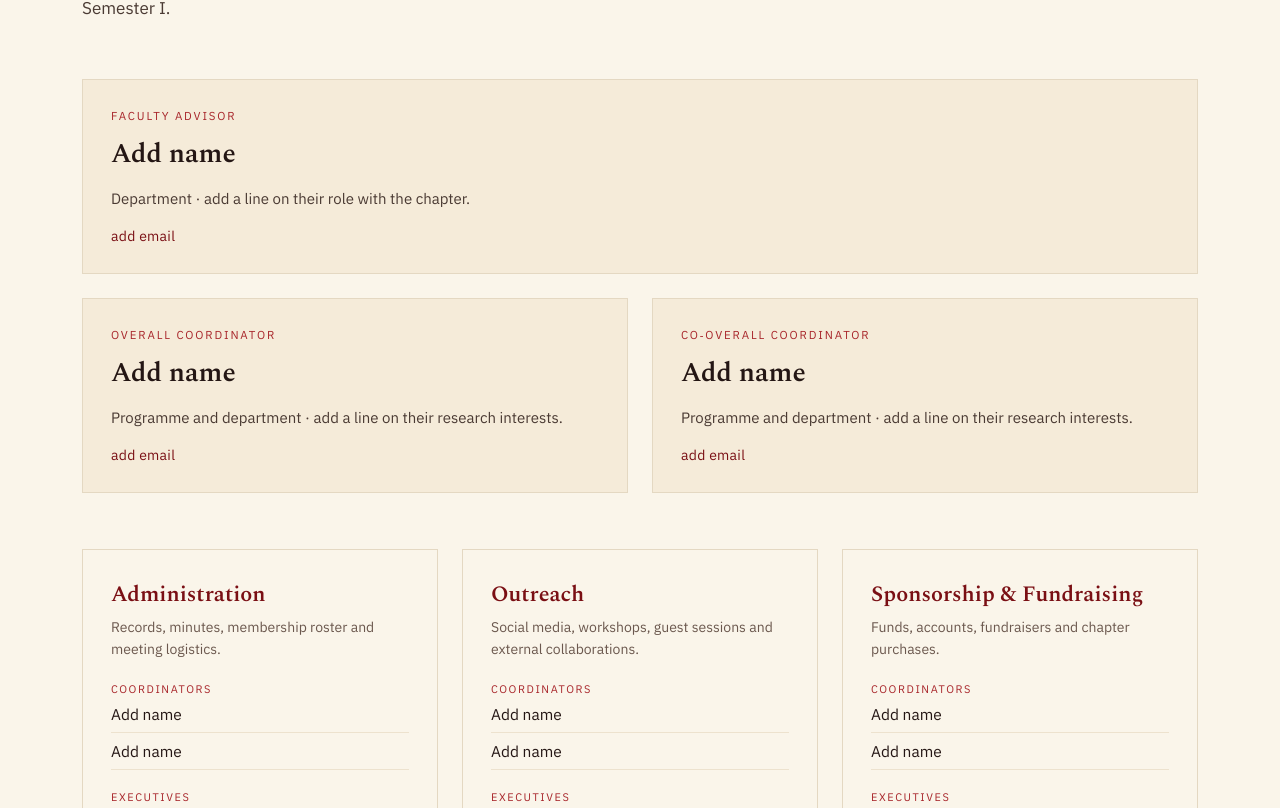
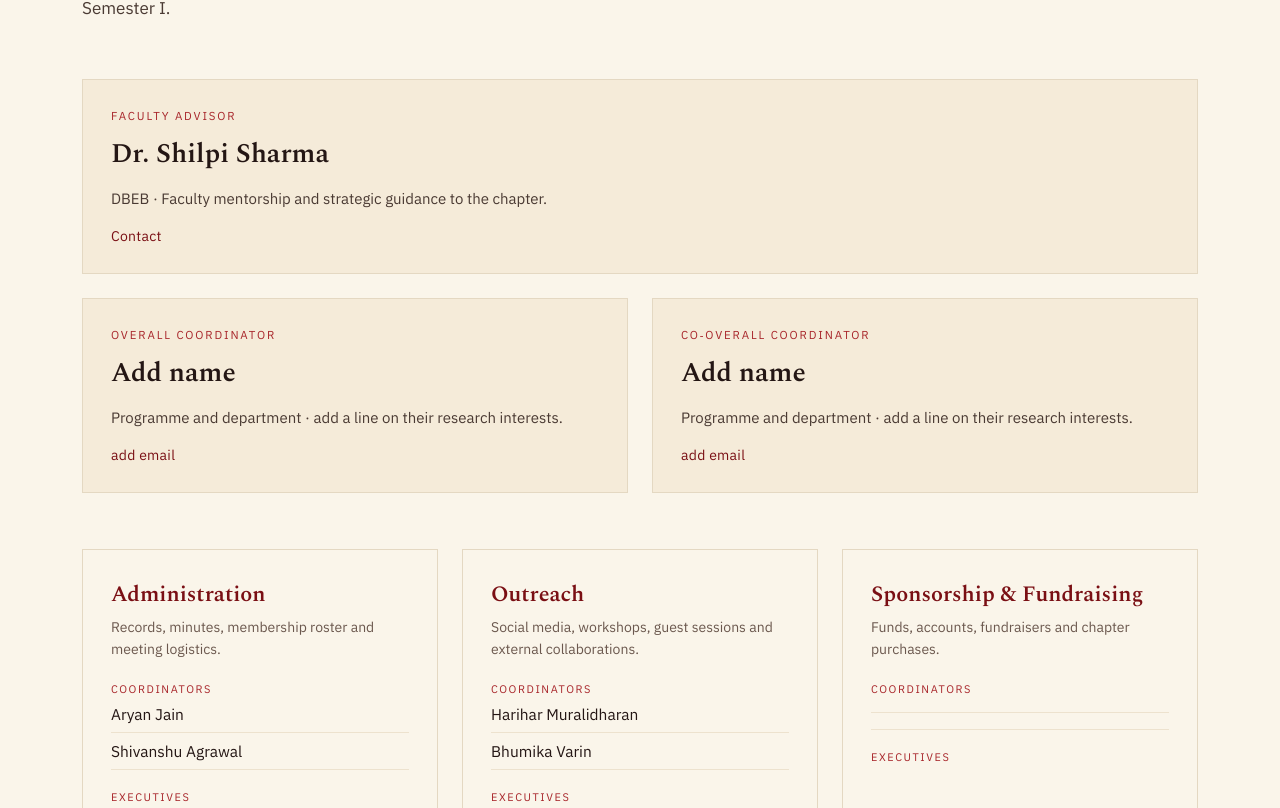
Before and after one commit to asmiitd/ASM-IITD-Website, a React (Vite) app in the folder website/: page /#/team in a window 1280 px wide. Shown: the part 312-1120 px from the top of the page. Built offline with nearby package versions, Linux system fonts and the light colour scheme.

Commit message:
Update Team.jsx

```diff
--- a/website/src/pages/Team.jsx
+++ b/website/src/pages/Team.jsx
@@ -11,26 +11,26 @@ const verticals = [
   {
     name: 'Administration',
     description: 'Records, minutes, membership roster and meeting logistics.',
-    coordinators: ['Add name', 'Add name'],
-    executives: ['Add name', 'Add name', 'Add name', 'Add name'],
+    coordinators: ['Aryan Jain', 'Shivanshu Agrawal'],
+    executives: ['', '','',''],
   },
   {
     name: 'Outreach',
     description: 'Social media, workshops, guest sessions and external collaborations.',
-    coordinators: ['Add name', 'Add name'],
-    executives: ['Add name', 'Add name', 'Add name', 'Add name'],
+    coordinators: ['Harihar Muralidharan', 'Bhumika Varin'],
+    executives: ['', '','',''],
   },
   {
     name: 'Sponsorship & Fundraising',
     description: 'Funds, accounts, fundraisers and chapter purchases.',
-    coordinators: ['Add name', 'Add name'],
-    executives: ['Add name', 'Add name', 'Add name', 'Add name'],
+    coordinators: ['', ''],
+    executives: ['', '','',''],
   },
   {
     name: 'Design',
     description: 'Posters, pamphlets, invitations and correct logo usage.',
-    coordinators: ['Add name', 'Add name'],
-    executives: ['Add name', 'Add name', 'Add name', 'Add name'],
+    coordinators: ['Yashsvi Bhadoriya', ''],
+    executives: ['', '','',''],
   },
 ]
 
@@ -92,13 +92,13 @@ export default function Team() {
           {facultyAdvisor.role}
         </p>
         <h2 style={{ margin: '0 0 12px', fontFamily: 'Spectral, Georgia, serif', fontSize: 27, fontWeight: 600 }}>
-          Add name
+          Dr. Shilpi Sharma
         </h2>
         <p style={{ margin: '0 0 14px', fontSize: 15, lineHeight: 1.6, color: '#4A3A33' }}>
-          Department · add a line on their role with the chapter.
+          DBEB · Faculty mentorship and strategic guidance to the chapter.
         </p>
-        <a href="mailto:" style={{ fontSize: 14, letterSpacing: '0.02em' }}>
-          add email
+        <a href="mailto:shilpi@dbeb.iitd.ac.in" style={{ fontSize: 14, letterSpacing: '0.02em' }}>
+          Contact
         </a>
       </Reveal>
 
```
